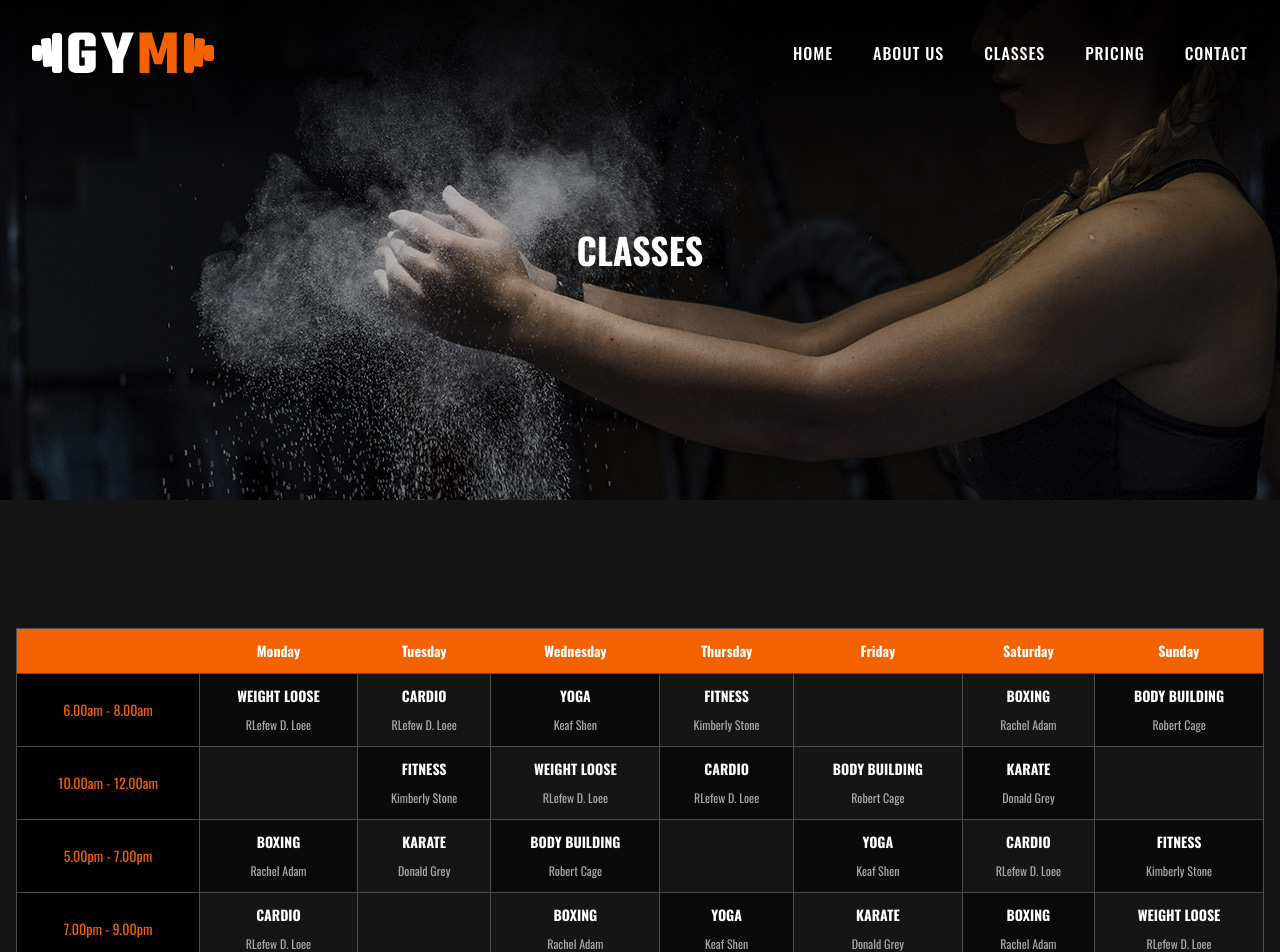
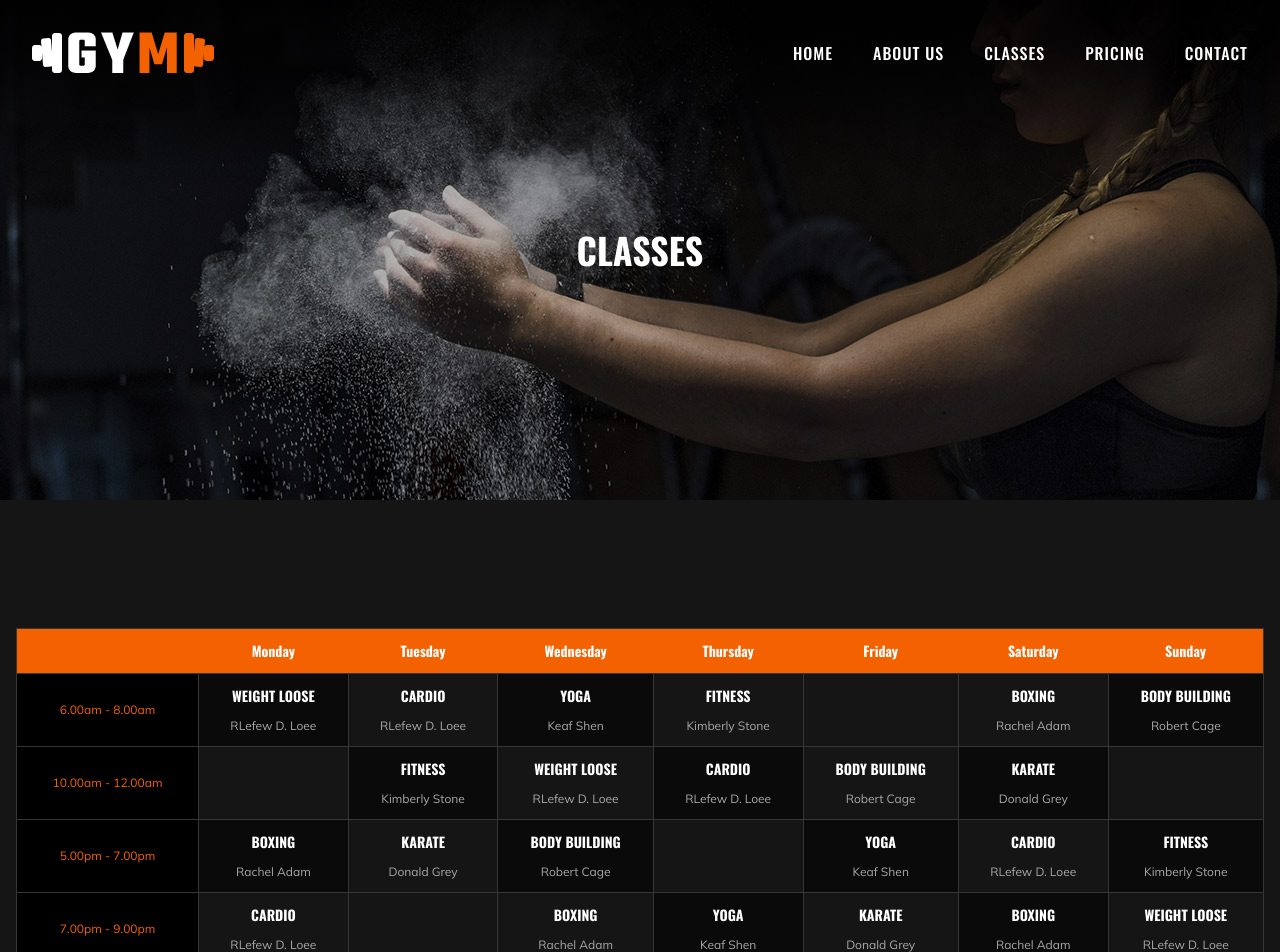
Before and after one commit to felipe-muner/podium-gym, a Next.js app: page /classes in a window 1280 px wide. Shown: the top 952 px of the page. Built offline with nearby package versions, Linux system fonts and the light colour scheme.

Commit message:
feat: correct border color

```diff
--- a/components/Timetable/Timetable.tsx
+++ b/components/Timetable/Timetable.tsx
@@ -54,7 +54,7 @@ const Timetable = () => {
 
   return (
     <section className="overflow-x-auto bg-brand-background-2 p-4 container mx-auto my-28">
-      <table className="min-w-full border-collapse border border-brand-gray-darker text-center">
+      <table className="min-w-full border-collapse border border-[#363636] text-center">
         <thead>
           <tr className="bg-brand-orange">
             <th className="p-3 text-sm text-white">&nbsp;</th>
@@ -70,13 +70,13 @@ const Timetable = () => {
         <tbody>
           {timetable.map((row, rowIndex) => (
             <tr key={rowIndex}>
-              <td className="border border-brand-gray-darker bg-brand-black p-3 text-sm text-brand-orange">
+              <td className="border border-[#363636] bg-brand-black p-3 text-brand-orange font-mulish text-xs">
                 {row.time}
               </td>
               {row.days.map((day, dayIndex) => (
                 <td
                   key={dayIndex}
-                  className={`border border-brand-gray-darker p-3 text-sm ${day.type === 'dark' ? 'bg-brand-background-1' : 'bg-brand-background-2'
+                  className={`border border-[#363636] p-3 text-sm ${day.type === 'dark' ? 'bg-brand-background-1' : 'bg-brand-background-2'
                     } hover:bg-brand-orange transition`}
                 >
                   {day.name ? (
@@ -84,7 +84,7 @@ const Timetable = () => {
                       <h5 className="mb-2 text-sm font-semibold uppercase text-white">
                         {day.name}
                       </h5>
-                      <span className="text-xs text-brand-gray-medium">
+                      <span className="text-xs text-brand-gray-medium font-mulish">
                         {day.instructor}
                       </span>
                     </div>
```
